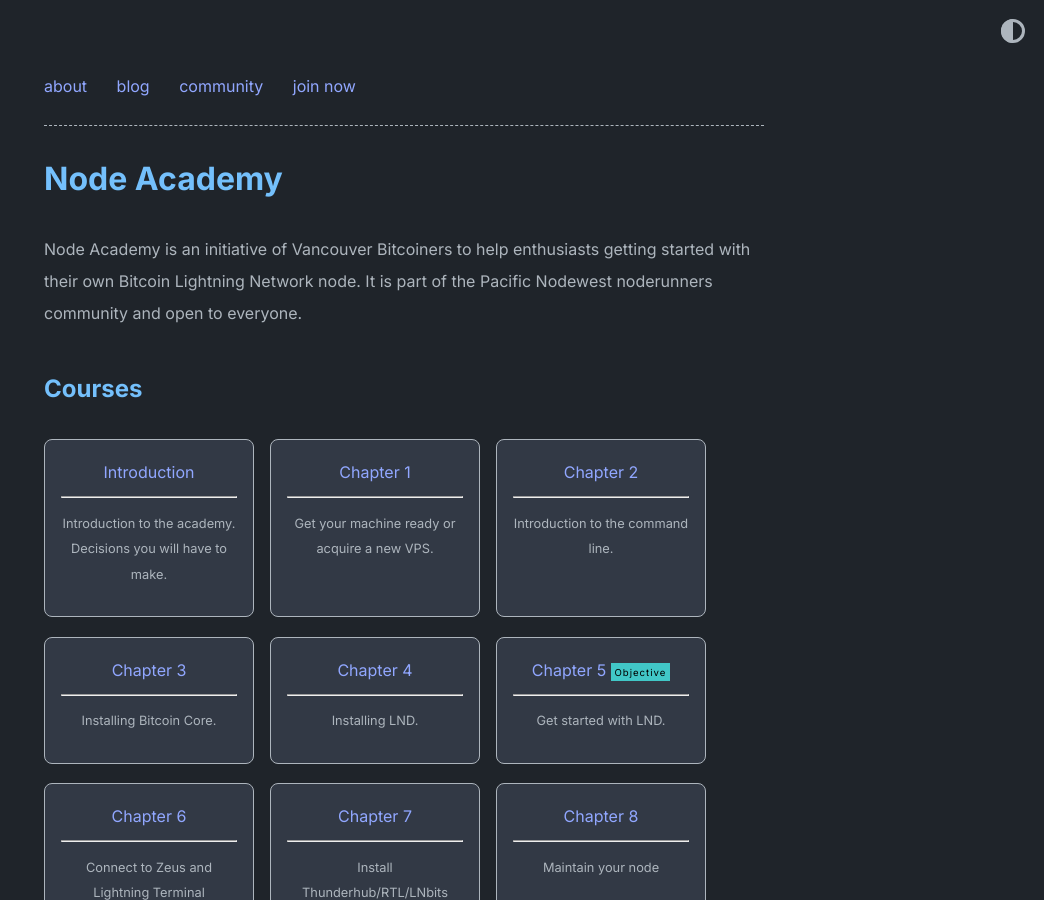
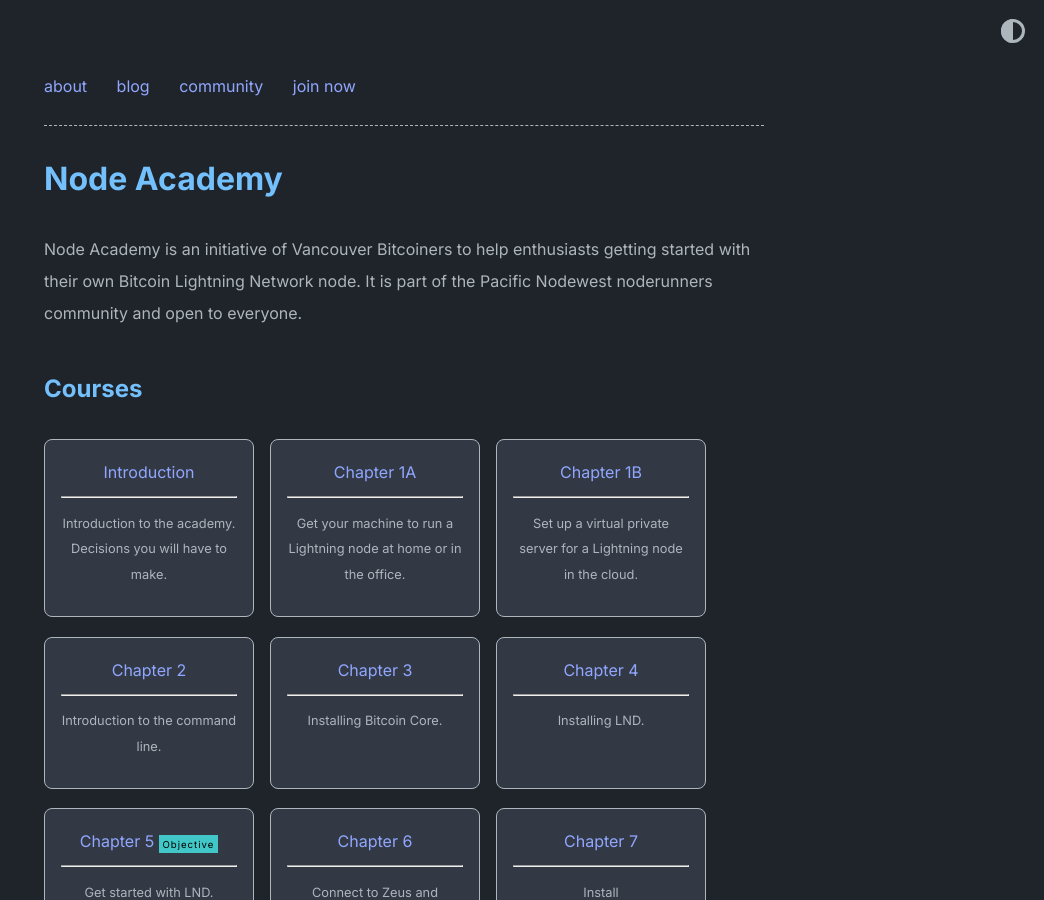
Before and after one commit to VancouverBitdevs/nodeacademy, a Jekyll site: the page built from index.md, in a window 1280 px wide and 900 px high. Shown: the whole window, without its empty margins (236-1280 px from the left). Built offline with Jekyll 4.4.1, drawn with Linux system fonts in a browser that asks for light colours.

Commit message:
make guide visible from front page

```diff
--- a/_data/home.yml
+++ b/_data/home.yml
@@ -16,9 +16,13 @@ project_entries:
     url: introduction
     desc: Introduction to the academy. Decisions you will have to make.
 
-  - title: Chapter 1
+  - title: Chapter 1A
     url: hardware
-    desc: Get your machine ready or acquire a new VPS.
+    desc: Get your machine to run a Lightning node at home or in the office.
+
+  - title: Chapter 1B
+    url: vps
+    desc: Set up a virtual private server for a Lightning node in the cloud.
 
   - title: Chapter 2
     url: overview-post
```
Also changed, not shown: _posts/2023-05-04-vps.md (+1 -1 lines).
